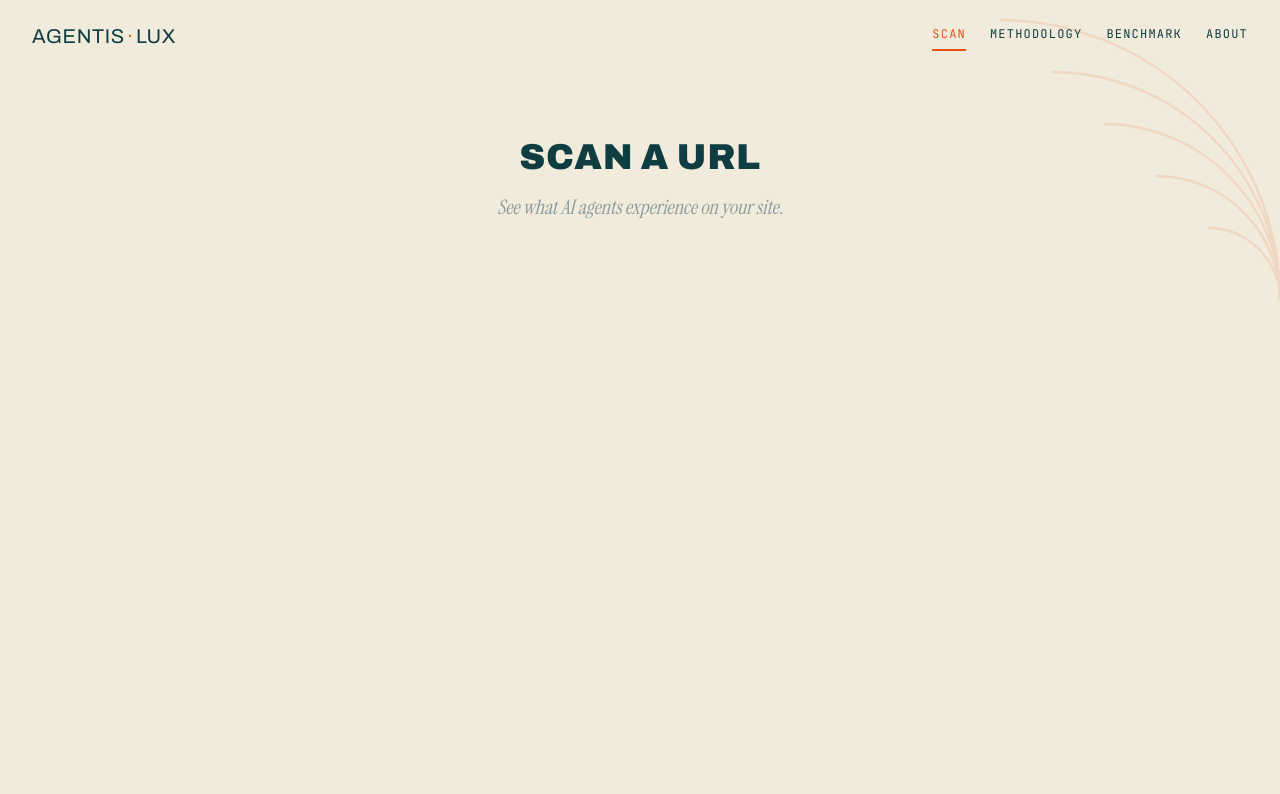
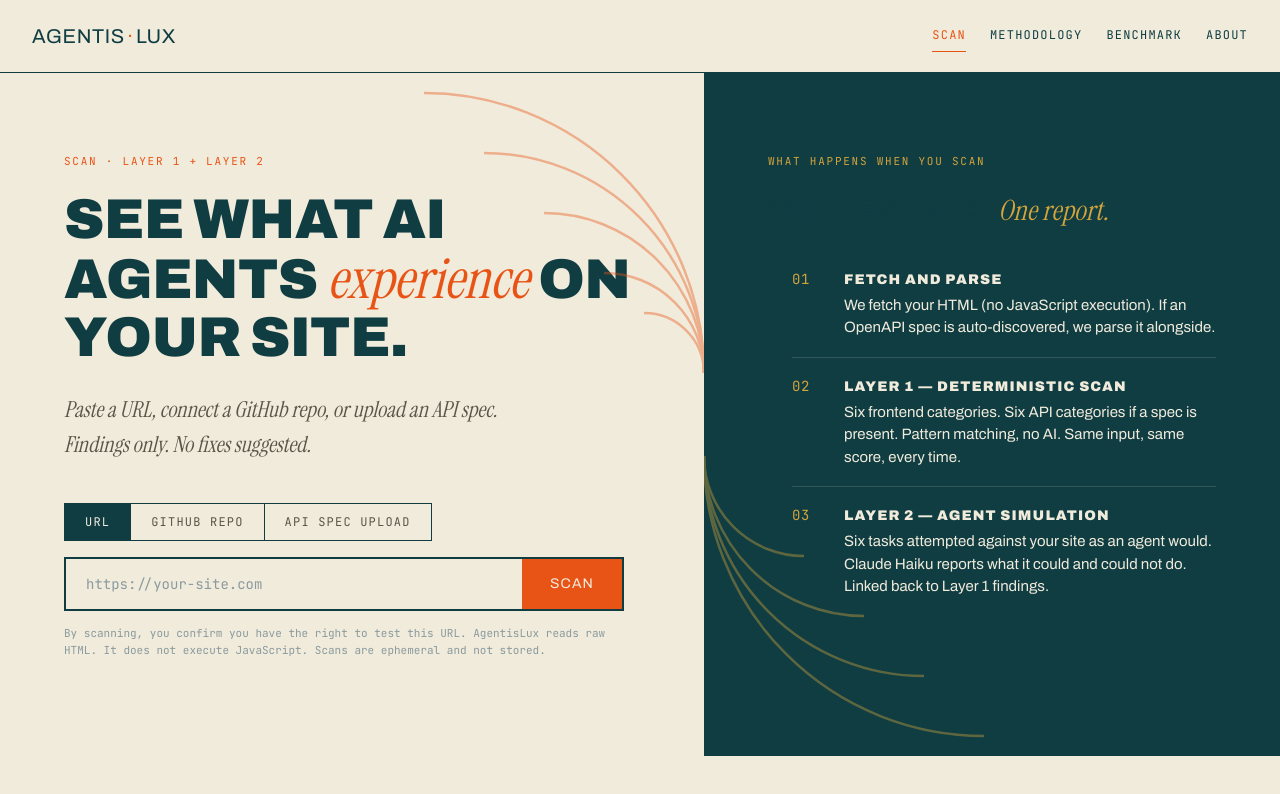
Before and after one commit to earlgreyhot1701D/perseus-clew, a Next.js app in the folder frontend/: page /scan in a window 1280 px wide. Shown: the top 794 px of the page. Built offline with nearby package versions, Linux system fonts and the light colour scheme.

Commit message:
rebuild: /scan view matches agentislux-app.html exactly (two-column grid, tabs, input, right panel)

```diff
--- a/frontend/app/scan/page.module.css
+++ b/frontend/app/scan/page.module.css
@@ -1,54 +1,253 @@
 /**
  * /scan page styles.
- * Visual reference: mockups/agentislux-app.html scan-input-view frame.
- * All values from tokens.css.
+ * Copied from mockups/agentislux-app.html CSS (lines 64-180).
+ * The mockup is the locked visual spec. Values match it exactly.
  */
 
-.frame {
+.appFrame {
+  background: var(--bg-primary);
+  min-height: 100vh;
+}
+
+/* Two-column grid layout */
+.scanInputView {
+  display: grid;
+  grid-template-columns: 1.1fr 0.9fr;
+  min-height: 600px;
+}
+
+.scanInputLeft {
+  padding: 80px 64px;
   position: relative;
-  min-height: 100vh;
   overflow: hidden;
 }
 
-.content {
-  max-width: var(--max-width-narrow);
-  margin: 0 auto;
-  padding: var(--space-16) var(--space-8);
+.scanInputRight {
+  background: var(--teal);
+  color: var(--cream);
+  padding: 80px 64px;
   position: relative;
-  z-index: 1;
+  overflow: hidden;
 }
 
-.placeholder {
-  text-align: center;
+/* Arc decoration */
+.arcDecoration {
+  position: absolute;
+  top: 0;
+  right: 0;
+  width: 300px;
+  height: 300px;
+  pointer-events: none;
+  opacity: 0.4;
 }
 
-.heading {
-  font-family: var(--font-display);
-  font-size: var(--text-4xl);
-  color: var(--text-primary);
-  text-transform: uppercase;
-  letter-spacing: 0.02em;
-  margin-bottom: var(--space-3);
+.arcDecoration svg {
+  width: 100%;
+  height: 100%;
 }
 
-.subtext {
+.bottomLeft {
+  top: auto;
+  right: auto;
+  bottom: 0;
+  left: 0;
+  transform: rotate(180deg);
+}
+
+/* Left column content */
+.inputEyebrow {
+  font-family: var(--font-mono);
+  font-size: 11px;
+  text-transform: uppercase;
+  letter-spacing: 0.16em;
+  color: var(--accent);
+  margin-bottom: 20px;
+}
+
+.inputTitle {
+  font-family: var(--font-display);
+  font-size: clamp(36px, 4.5vw, 56px);
+  line-height: 1.05;
+  text-transform: uppercase;
+  letter-spacing: -0.01em;
+  color: var(--teal);
+  margin-bottom: 24px;
+}
+
+.inputTitle em {
   font-family: var(--font-serif);
   font-style: italic;
-  font-size: var(--text-xl);
-  color: var(--text-muted);
-  margin-bottom: var(--space-10);
+  font-weight: normal;
+  color: var(--accent);
+  text-transform: none;
+  letter-spacing: 0;
 }
 
-@media (max-width: 600px) {
-  .content {
-    padding: var(--space-10) var(--space-4);
+.inputSubtitle {
+  font-family: var(--font-serif);
+  font-style: italic;
+  font-size: 22px;
+  color: var(--ink);
+  max-width: 440px;
+  margin-bottom: 40px;
+}
+
+/* Input type tabs */
+.inputTypeTabs {
+  display: flex;
+  gap: 0;
+  margin-bottom: 16px;
+  border: 1.5px solid var(--teal);
+  width: fit-content;
+}
+
+.tab {
+  padding: 10px 20px;
+  font-family: var(--font-mono);
+  font-size: 12px;
+  text-transform: uppercase;
+  letter-spacing: 0.1em;
+  cursor: pointer;
+  border: none;
+  border-right: 1.5px solid var(--teal);
+  color: var(--ink);
+  background: transparent;
+}
+
+.tab:last-child {
+  border-right: none;
+}
+
+.tabActive {
+  background: var(--teal);
+  color: var(--cream);
+}
+
+/* Input field */
+.scanInputField {
+  display: flex;
+  align-items: stretch;
+  border: 2px solid var(--teal);
+  background: var(--cream);
+  width: 100%;
+  max-width: 560px;
+}
+
+.scanInputField input {
+  flex: 1;
+  padding: 16px 20px;
+  font-family: var(--font-mono);
+  font-size: 14px;
+  color: var(--teal);
+  border: none;
+  background: transparent;
+  outline: none;
+}
+
+.scanInputField input::placeholder {
+  color: var(--muted);
+  font-family: var(--font-mono);
+}
+
+.scanBtn {
+  background: var(--accent);
+  color: var(--cream);
+  border: none;
+  padding: 0 28px;
+  font-family: var(--font-display);
+  font-size: 14px;
+  text-transform: uppercase;
+  letter-spacing: 0.08em;
+  cursor: pointer;
+  transition: background 0.18s ease;
+}
+
+.scanBtn:hover {
+  background: var(--teal);
+}
+
+.inputHint {
+  font-family: var(--font-mono);
+  font-size: 11px;
+  color: var(--muted);
+  margin-top: 14px;
+  max-width: 560px;
+}
+
+/* Right column content */
+.rightPanelEyebrow {
+  font-family: var(--font-mono);
+  font-size: 11px;
+  text-transform: uppercase;
+  letter-spacing: 0.16em;
+  color: var(--highlight);
+  margin-bottom: 24px;
+}
+
+.rightPanelHeading {
+  font-family: var(--font-display);
+  font-size: 28px;
+  text-transform: uppercase;
+  letter-spacing: 0.01em;
+  margin-bottom: 24px;
+  line-height: 1.15;
+}
+
+.rightPanelHeading em {
+  font-family: var(--font-serif);
+  font-style: italic;
+  font-weight: normal;
+  color: var(--highlight);
+  text-transform: none;
+}
+
+.rightPanelList {
+  list-style: none;
+  counter-reset: step;
+}
+
+.rightPanelList li {
+  padding: 18px 0 18px 52px;
+  border-bottom: 1px solid rgba(241, 235, 220, 0.15);
+  position: relative;
+  counter-increment: step;
+  font-size: 15px;
+  line-height: 1.5;
+}
+
+.rightPanelList li:last-child {
+  border-bottom: none;
+}
+
+.rightPanelList li::before {
+  content: counter(step, decimal-leading-zero);
+  position: absolute;
+  left: 0;
+  top: 18px;
+  font-family: var(--font-mono);
+  color: var(--highlight);
+  font-size: 14px;
+  letter-spacing: 0.05em;
+}
+
+.rightPanelList strong {
+  display: block;
+  font-family: var(--font-display);
+  font-size: 14px;
+  text-transform: uppercase;
+  letter-spacing: 0.08em;
+  margin-bottom: 4px;
+  color: var(--cream);
+}
+
+/* Mobile: single column */
+@media (max-width: 740px) {
+  .scanInputView {
+    grid-template-columns: 1fr;
   }
 
-  .heading {
-    font-size: var(--text-3xl);
-  }
-
-  .subtext {
-    font-size: var(--text-lg);
+  .scanInputLeft,
+  .scanInputRight {
+    padding: 48px 32px;
   }
 }
--- a/frontend/app/scan/page.tsx
+++ b/frontend/app/scan/page.tsx
@@ -1,35 +1,115 @@
+'use client';
+
 /**
  * /scan route: the scan input view.
  *
- * Slice 1: renders the app shell (AppNav + ArcDecoration + layout frame).
- * The actual scan input component is added in slice 2.
- *
- * Visual reference: mockups/agentislux-app.html "View 1: Scan Input"
+ * Built pixel-for-pixel from mockups/agentislux-app.html View 1 (Scan Input).
+ * Two-column grid: left (input form), right (what-happens panel).
  */
 
+import { useState } from 'react';
 import AppNav from '@/components/shell/AppNav';
-import ArcDecoration from '@/components/shell/ArcDecoration';
 import styles from './page.module.css';
 
+const TABS = ['URL', 'GitHub repo', 'API spec upload'] as const;
+
 export default function ScanPage() {
+  const [activeTab, setActiveTab] = useState(0);
+  const [inputValue, setInputValue] = useState('');
+
   return (
-    <div className={styles.frame}>
+    <div className={styles.appFrame}>
       <AppNav />
-      <ArcDecoration
-        size={300}
-        color="var(--accent)"
-        arcs={5}
-        opacity={0.12}
-      />
-      <main className={styles.content}>
-        <div className={styles.placeholder}>
-          <h1 className={styles.heading}>Scan a URL</h1>
-          <p className={styles.subtext}>
-            See what AI agents experience on your site.
+      <div className={styles.scanInputView}>
+        {/* LEFT COLUMN */}
+        <div className={styles.scanInputLeft}>
+          {/* Arc decoration top-right: sienna, 5 arcs */}
+          <div className={styles.arcDecoration} aria-hidden="true">
+            <svg viewBox="0 0 300 300" xmlns="http://www.w3.org/2000/svg">
+              <g fill="none" stroke="var(--accent)" strokeWidth="2.5">
+                <path d="M 300 300 A 280 280 0 0 0 20 20" />
+                <path d="M 300 300 A 220 220 0 0 0 80 80" />
+                <path d="M 300 300 A 160 160 0 0 0 140 140" />
+                <path d="M 300 300 A 100 100 0 0 0 200 200" />
+                <path d="M 300 300 A 60 60 0 0 0 240 240" />
+              </g>
+            </svg>
+          </div>
+
+          <div className={styles.inputEyebrow}>Scan · Layer 1 + Layer 2</div>
+          <h1 className={styles.inputTitle}>
+            See what AI agents <em>experience</em> on your site.
+          </h1>
+          <p className={styles.inputSubtitle}>
+            Paste a URL, connect a GitHub repo, or upload an API spec. Findings only. No fixes suggested.
           </p>
-          {/* Scan input component added in Block 1B slice 2 */}
+
+          <div className={styles.inputTypeTabs} role="tablist">
+            {TABS.map((label, i) => (
+              <button
+                key={label}
+                className={`${styles.tab} ${i === activeTab ? styles.tabActive : ''}`}
+                role="tab"
+                aria-selected={i === activeTab}
+                onClick={() => { setActiveTab(i); setInputValue(''); }}
+              >
+                {label}
+              </button>
+            ))}
+          </div>
+
+          <div className={styles.scanInputField}>
+            <input
+              type="text"
+              placeholder="https://your-site.com"
+              aria-label="Enter URL to scan"
+              value={inputValue}
+              onChange={(e) => setInputValue(e.target.value)}
+            />
+            <button className={styles.scanBtn} type="button">
+              Scan
+            </button>
+          </div>
+
+          <p className={styles.inputHint}>
+            By scanning, you confirm you have the right to test this URL. AgentisLux reads raw HTML. It does not execute JavaScript. Scans are ephemeral and not stored.
+          </p>
         </div>
-      </main>
+
+        {/* RIGHT COLUMN */}
+        <div className={styles.scanInputRight}>
+          {/* Arc decoration bottom-left: ochre, 4 arcs, rotated 180deg */}
+          <div className={`${styles.arcDecoration} ${styles.bottomLeft}`} aria-hidden="true">
+            <svg viewBox="0 0 300 300" xmlns="http://www.w3.org/2000/svg">
+              <g fill="none" stroke="var(--highlight)" strokeWidth="2.5">
+                <path d="M 300 300 A 280 280 0 0 0 20 20" />
+                <path d="M 300 300 A 220 220 0 0 0 80 80" />
+                <path d="M 300 300 A 160 160 0 0 0 140 140" />
+                <path d="M 300 300 A 100 100 0 0 0 200 200" />
+              </g>
+            </svg>
+          </div>
+
+          <div className={styles.rightPanelEyebrow}>What happens when you scan</div>
+          <h2 className={styles.rightPanelHeading}>
+            Three steps. <em>One report.</em>
+          </h2>
+          <ol className={styles.rightPanelList}>
+            <li>
+              <strong>Fetch and parse</strong>
+              We fetch your HTML (no JavaScript execution). If an OpenAPI spec is auto-discovered, we parse it alongside.
+            </li>
+            <li>
+              <strong>Layer 1 — deterministic scan</strong>
+              Six frontend categories. Six API categories if a spec is present. Pattern matching, no AI. Same input, same score, every time.
+            </li>
+            <li>
+              <strong>Layer 2 — agent simulation</strong>
+              Six tasks attempted against your site as an agent would. Claude Haiku reports what it could and could not do. Linked back to Layer 1 findings.
+            </li>
+          </ol>
+        </div>
+      </div>
     </div>
   );
 }
--- a/frontend/components/shell/AppNav.module.css
+++ b/frontend/components/shell/AppNav.module.css
@@ -8,7 +8,9 @@
   display: flex;
   align-items: center;
   justify-content: space-between;
-  padding: var(--space-5) var(--space-8);
+  padding: 20px 32px;
+  border-bottom: 1px solid var(--teal);
+  background: var(--bg-primary);
   flex-wrap: wrap;
   gap: var(--space-4);
 }
@@ -29,20 +31,20 @@
 
 .navRight {
   display: flex;
-  gap: var(--space-6);
+  gap: 24px;
   align-items: center;
   flex-wrap: wrap;
 }
 
 .navLink {
   font-family: var(--font-mono);
-  font-size: var(--text-xs);
+  font-size: 12px;
   text-transform: uppercase;
   letter-spacing: 0.1em;
-  color: var(--text-primary);
+  color: var(--teal);
   text-decoration: none;
-  padding: var(--space-1) 0;
-  border-bottom: 2px solid transparent;
+  padding: 6px 0;
+  border-bottom: 1px solid transparent;
   transition: border-color var(--transition-fast), color var(--transition-fast);
   cursor: default;
 }
@@ -62,10 +64,10 @@ a.navLink:hover {
 
 @media (max-width: 600px) {
   .nav {
-    padding: var(--space-4) var(--space-4);
+    padding: 16px 16px;
   }
 
   .navRight {
-    gap: var(--space-4);
+    gap: 16px;
   }
 }
```
